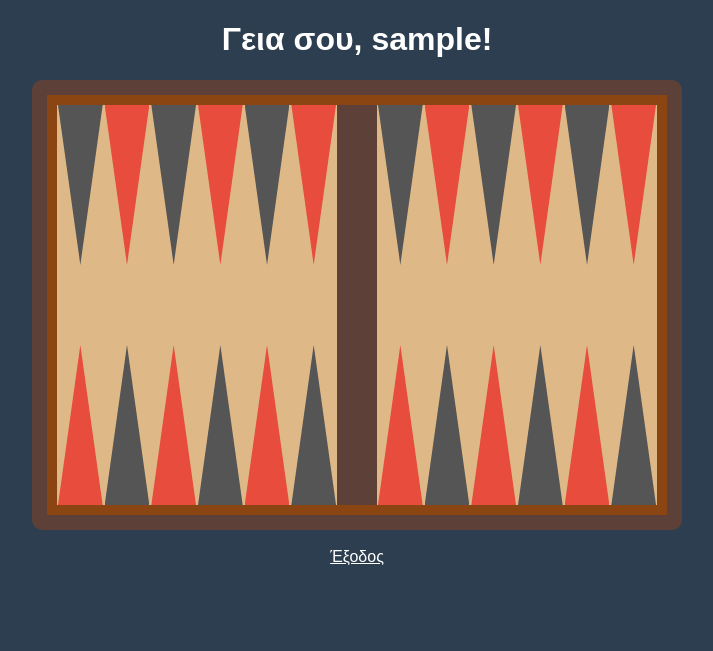
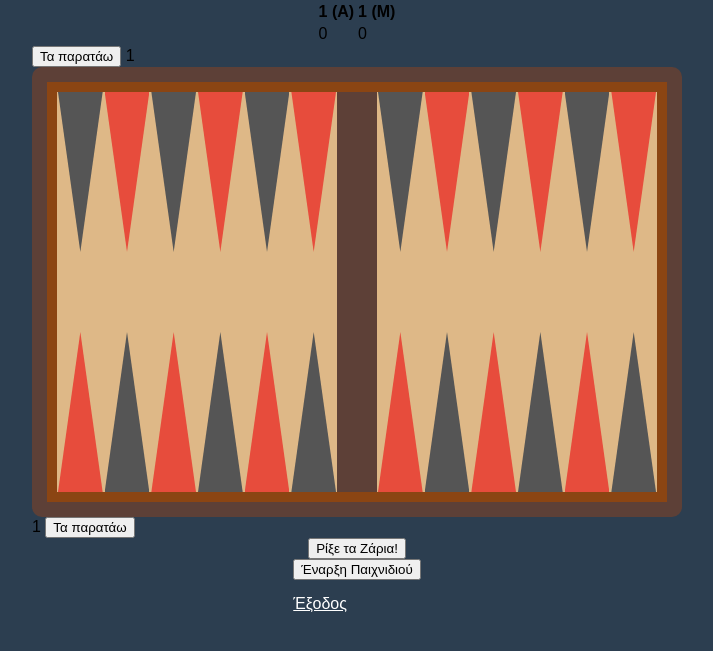
Before and after one commit to iee-ihu-gr-course1941/ADISE25_2020126, a PHP site: page /game.php in a window 1280 px wide. Shown: the top 651 px of the page, without its empty margins (283-996 px from the left). Run offline with PHP 8.4, Linux system fonts and the light colour scheme; the visitor is signed in with stand-in values (Sample User, id 1); a stand-in replaces the project's code that opens the database connection.

Commit message:
Update game.php

```diff
--- a/game.php
+++ b/game.php
@@ -1,11 +1,54 @@
 <?php
 // game.php
+require_once "lib/dbconnect.php"; // Συνδέουμε τη βάση για να μπορούμε να μηδενίσουμε το σκορ
 session_start();
 
-// Αν κάποιος προσπαθήσει να μπει εδώ χωρίς να κάνει login, τον διώχνουμε
-if (!isset($_SESSION['username'])) {
+// --- ΕΛΕΓΧΟΣ ΑΣΦΑΛΕΙΑΣ ---
+if (!isset($_SESSION['player_white']) || !isset($_SESSION['player_black'])) {
+    if ($_SERVER['REQUEST_METHOD'] !== 'POST') {
+        $_SESSION['error'] = "Πρέπει να κάνετε Login για να παίξετε!";
         header("Location: index.php");
         exit();
+    }
+}
+
+// --- ΛΟΓΙΚΗ LOGIN (ΝΕΟ ΠΑΙΧΝΙΔΙ) ---
+if ($_SERVER['REQUEST_METHOD'] === 'POST') {
+    if (!empty($_POST['player1']) && !empty($_POST['player2'])) {
+
+        // 1. Αποθήκευση Ονομάτων στο Session
+        $p1_name = htmlspecialchars($_POST['player1']);
+        $p2_name = htmlspecialchars($_POST['player2']);
+        $choice  = $_POST['p1_color'];
+
+        if ($choice === 'white') {
+            $_SESSION['player_white'] = $p1_name;
+            $_SESSION['player_black'] = $p2_name;
+        } else {
+            $_SESSION['player_black'] = $p1_name;
+            $_SESSION['player_white'] = $p2_name;
+        }
+
+        if (!isset($_SESSION['turn'])) {
+            $_SESSION['turn'] = 'white';
+        }
+
+        // 2. ΜΗΔΕΝΙΣΜΟΣ ΣΚΟΡ & ΚΑΘΑΡΙΣΜΟΣ ΤΡΑΠΕΖΙΟΥ (SQL)
+        // Αυτό τρέχει ΜΟΝΟ όταν πατάς "Έναρξη" από την αρχική σελίδα
+
+        // Μηδενίζουμε το σκορ
+        $sql_score = "UPDATE game_status SET score_w=0, score_b=0";
+        $mysqli->query($sql_score);
+
+        // Καλούμε την clear_game() για να αδειάσει το ταμπλό και να βγει το κουμπί 'Έναρξη'
+        $sql_clear = "call clear_game()";
+        $mysqli->query($sql_clear);
+
+    } else {
+        $_SESSION['error'] = "Παρακαλώ συμπληρώστε και τα δύο ονόματα!";
+        header("Location: index.php");
+        exit();
+    }
 }
 ?>
 
@@ -13,58 +56,83 @@ if (!isset($_SESSION['username'])) {
 <html>
 <head>
     <title>Παιχνίδι Φεύγα</title>
-    <link rel="stylesheet" type="text/css" href="style.css">
+    <link rel="stylesheet" type="text/css" href="style.css?v=3">
+    <script src="fevga.js" defer></script>
 </head>
 <body>
 
-    <h1>Γεια σου, <?php echo htmlspecialchars($_SESSION['username']); ?>!</h1>
+    <div id="scoreboard">
+        <table>
+            <tr>
+                <th><?php echo $_SESSION['player_white']; ?> (A)</th>
+                <th><?php echo $_SESSION['player_black']; ?> (M)</th>
+            </tr>
+            <tr>
+                <td id="score-w">0</td>
+                <td id="score-b">0</td>
+            </tr>
+        </table>
+    </div>
+
+    <div class="game-wrapper">
+        <div class="player-label top-right">
+            <button class="btn-surrender" onclick="surrender('black')">Τα παρατάω</button>
+            <span class="p-name"><?php echo $_SESSION['player_black']; ?></span>
+        </div>
 
         <div class="board">
-
             <div class="half-board left">
                 <div class="row top">
-                <div class="point" id="p13"></div>
-                <div class="point" id="p14"></div>
-                <div class="point" id="p15"></div>
-                <div class="point" id="p16"></div>
-                <div class="point" id="p17"></div>
-                <div class="point" id="p18"></div>
+                    <div class="point" id="p13"></div><div class="point" id="p14"></div>
+                    <div class="point" id="p15"></div><div class="point" id="p16"></div>
+                    <div class="point" id="p17"></div><div class="point" id="p18"></div>
                 </div>
                 <div class="row bottom">
-                <div class="point" id="p12"></div>
-                <div class="point" id="p11"></div>
-                <div class="point" id="p10"></div>
-                <div class="point" id="p9"></div>
-                <div class="point" id="p8"></div>
-                <div class="point" id="p7"></div>
+                    <div class="point" id="p12"></div><div class="point" id="p11"></div>
+                    <div class="point" id="p10"></div><div class="point" id="p9"></div>
+                    <div class="point" id="p8"></div><div class="point" id="p7"></div>
+                </div>
+            </div>
+            <div class="bar"></div>
+            <div class="half-board right">
+                <div class="row top">
+                    <div class="point" id="p19"></div><div class="point" id="p20"></div>
+                    <div class="point" id="p21"></div><div class="point" id="p22"></div>
+                    <div class="point" id="p23"></div><div class="point" id="p24"></div>
+                </div>
+                <div class="row bottom">
+                    <div class="point" id="p6"></div><div class="point" id="p5"></div>
+                    <div class="point" id="p4"></div><div class="point" id="p3"></div>
+                    <div class="point" id="p2"></div><div class="point" id="p1"></div>
+                </div>
             </div>
         </div>
 
-        <div class="bar"></div>
-
-        <div class="half-board right">
-            <div class="row top">
-                 <div class="point" id="p19"></div>
-                <div class="point" id="p20"></div>
-                <div class="point" id="p21"></div>
-                <div class="point" id="p22"></div>
-                <div class="point" id="p23"></div>
-                <div class="point" id="p24"></div>
-            </div>
-            <div class="row bottom">
-                <div class="point" id="p6"></div>
-                <div class="point" id="p5"></div>
-                <div class="point" id="p4"></div>
-                <div class="point" id="p3"></div>
-                <div class="point" id="p2"></div>
-                <div class="point" id="p1"></div>
+        <div class="player-label bottom-left">
+            <span class="p-name"><?php echo $_SESSION['player_white']; ?></span>
+            <button class="btn-surrender" onclick="surrender('white')">Τα παρατάω</button>
         </div>
     </div>
 
+    <div id="dice-container">
+        <button id="btn-roll" onclick="rollDice()">Ρίξε τα Ζάρια!</button>
+        <div id="dice-display" style="display:none;">
+            <div class="dice-box" id="d1">?</div>
+            <div class="dice-box" id="d2">?</div>
+        </div>
+    </div>
+
+    <div id="controls">
+        <button id="btn-start-game" onclick="startGame()">Έναρξη Παιχνιδιού</button>
+
+        <div id="game-controls" style="display:none;">
+            <button onclick="resetGame()">Νέο Παιχνίδι (Reset)</button>
+            <button onclick="updateAll()">Ανανέωση</button>
         </div>
 
         <br>
-    <a href="index.php" style="color: white;">Έξοδος</a>
+        <a href="logout.php" style="color: white; display:inline-block; margin-top:15px;">Έξοδος</a>
+    </div>
 
 </body>
 </html>
```
Lines whose indentation alone changed are shown as unchanged.
